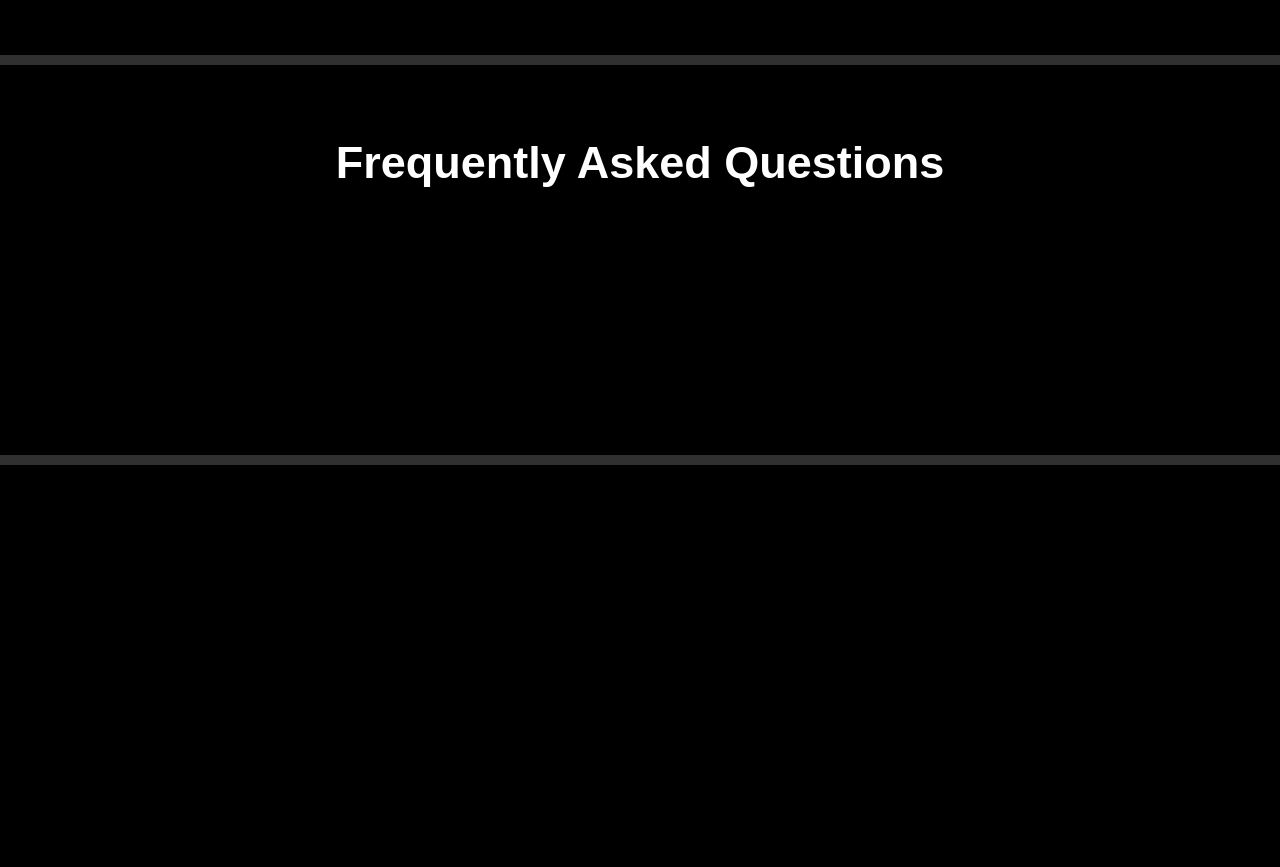
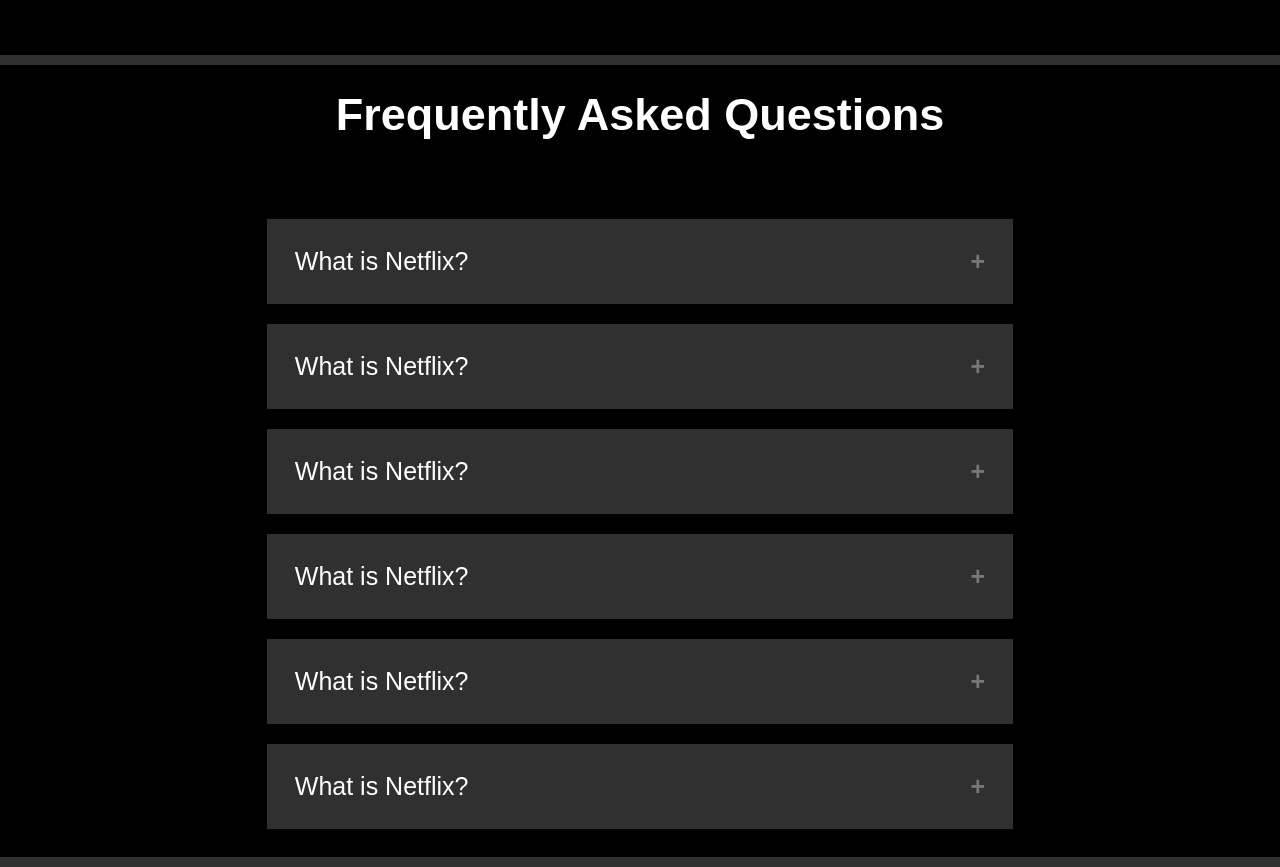
Before and after one commit to joefaridcastillo/NetflixClone, a plain HTML site: page index.html in a window 1280 px wide. Shown: the part 2435-3302 px from the top of the page. Before the commit the page ends 2900 px from the top, so only its background shows below. Drawn offline with Linux system fonts and the light colour scheme.

Commit message:
Worked on accordion section

```diff
--- a/css/style.css
+++ b/css/style.css
@@ -266,14 +266,67 @@
 
 .questions {
   background-color: #000000;
-  padding-top: 4.5rem;
+  padding-top: 1.5rem;
   border-bottom: 10px solid #303030;
-  height: 400px;
 }
-
+.frequently{
+  color:white;
+  padding-bottom: 50px;
+}
 .container {
   text-align: center;
   align-items: center;
   align-content: center;
   font-size: 30px;
+
 }
+
+.display-questions{
+  background-color: #303030;
+  color:#fff;
+  cursor: pointer;
+  padding: 28px;
+  width: 60%;
+  border: none;
+  text-align: left;
+  outline: none;
+  font-weight: 400;
+  font-size: 25px;
+  transition: 0.4s;
+  margin-top: 10px;
+  margin-bottom: 10px;
+}
+.panel{
+  background-color: #303030;
+  color:#fff;
+  padding:0 28px;
+  font-size: 25px;
+  margin-left: 249px;
+  margin-right: 249px;
+  text-align: justify;
+  max-height: 0;
+  overflow: hidden;
+  transition: max-height 0.2s ease-out;
+
+}
+
+.active .display-questions:hover{
+  background-color: #ccc;
+}
+.display-questions:after{
+  content: '\002B';
+  color: #777;
+  font-weight: bold;
+  float:right;
+  margin-left: 5px;
+}
+.active:after{
+  content: '\2212';
+
+}
+.container1{
+  padding: 18px;
+  width: 100%;
+  align-items: center;
+  text-align: center;
+}
--- a/index.html
+++ b/index.html
@@ -82,11 +82,67 @@
 
     <section class="questions">
       <div class="container">
-        <div class="frequently">
-          <h1>Frequently Asked Questions</h1>
-          <p></p>
+          <h1 class="frequently">Frequently Asked Questions</h1>
+      </div>
+          <div class="container1">
+            <button class="display-questions">What is Netflix?</button>
+          <div class="panel">
+            <p>Netflix is a streaming service that offers a wide variety of award-winning TV shows,
+              movies, anime, documentaries, and more on thousands of internet-connected devices.
+              You can watch as much as you want, whenever you want without a single commercial – all for one low monthly price.
+              There's always something new to discover and new TV shows and movies are added every week!</p>
+          </div>
+        <button class="display-questions">What is Netflix?</button>
+          <div class="panel">
+            <p>is a streaming service that offers a wide variety of award-winning TV shows,
+              movies, anime, documentaries, and more on thousands of internet-connected devices.
+              You can watch as much as you want, whenever you want without a single commercial – all for one low monthly price.
+              There's always something new to discover and new TV shows and movies are added every week!</p>
         </div>
+        <button class="display-questions">What is Netflix?</button>
+          <div class="panel">
+            <p>is a streaming service that offers a wide variety of award-winning TV shows,
+              movies, anime, documentaries, and more on thousands of internet-connected devices.
+              You can watch as much as you want, whenever you want without a single commercial – all for one low monthly price.
+              There's always something new to discover and new TV shows and movies are added every week!</p>
+        </div>
+        <button class="display-questions">What is Netflix?</button>
+          <div class="panel">
+            <p>Netflix is a streaming service that offers a wide variety of award-winning TV shows,
+              movies, anime, documentaries, and more on thousands of internet-connected devices.
+              You can watch as much as you want, whenever you want without a single commercial – all for one low monthly price.
+              There's always something new to discover and new TV shows and movies are added every week!</p>
+        </div>
+        <button class="display-questions">What is Netflix?</button>
+          <div class="panel">
+            <p>Netflix is a streaming service that offers a wide variety of award-winning TV shows,
+              movies, anime, documentaries, and more on thousands of internet-connected devices.
+              You can watch as much as you want, whenever you want without a single commercial – all for one low monthly price.
+              There's always something new to discover and new TV shows and movies are added every week!</p>
+        </div>
+        <button class="display-questions">What is Netflix?</button>
+          <div class="panel text">
+            <p>Netflix is a streaming service that offers a wide variety of award-winning TV shows,
+              movies, anime, documentaries, and more on thousands of internet-connected devices.
+              You can watch as much as you want, whenever you want without a single commercial – all for one low monthly price.
+              There's always something new to discover and new TV shows and movies are added every week!</p>
+          </div>
       </div>
     </section>
+    <script type="text/javascript">
+      var acc = document.getElementsByClassName('display-questions');
+      var i;
+      for(i=0;i<acc.length;i++){
+        acc[i].addEventListener("click",function(){
+          this.classList.toggle("active");
+          var panel = this.nextElementSibling;
+          if(panel.style.maxHeight){
+            panel.style.maxHeight = null;
+          }else{
+            panel.style.maxHeight = panel.scrollHeight + "px";
+          }
+        });
+      }
+    </script>
   </body>
 </html>
```
